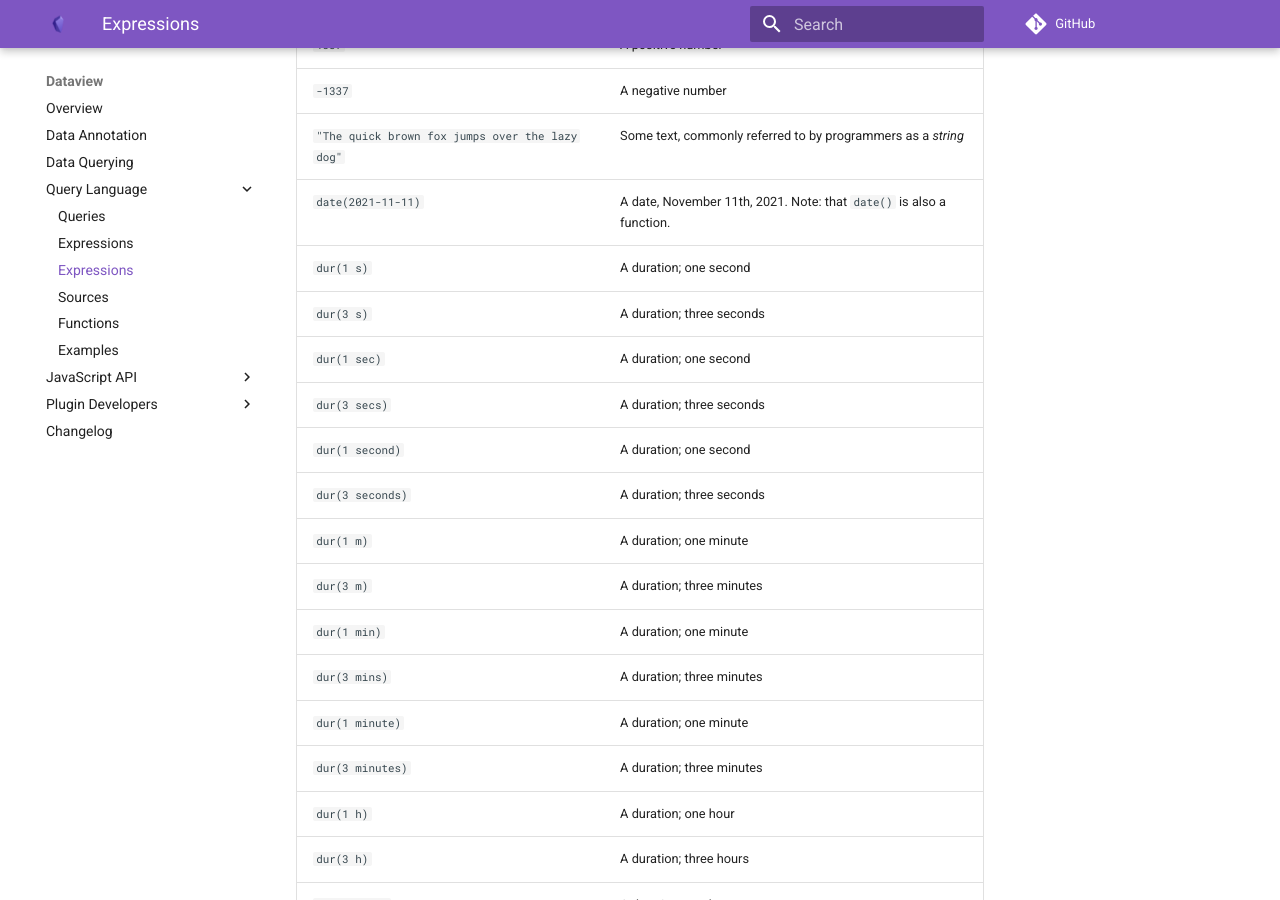
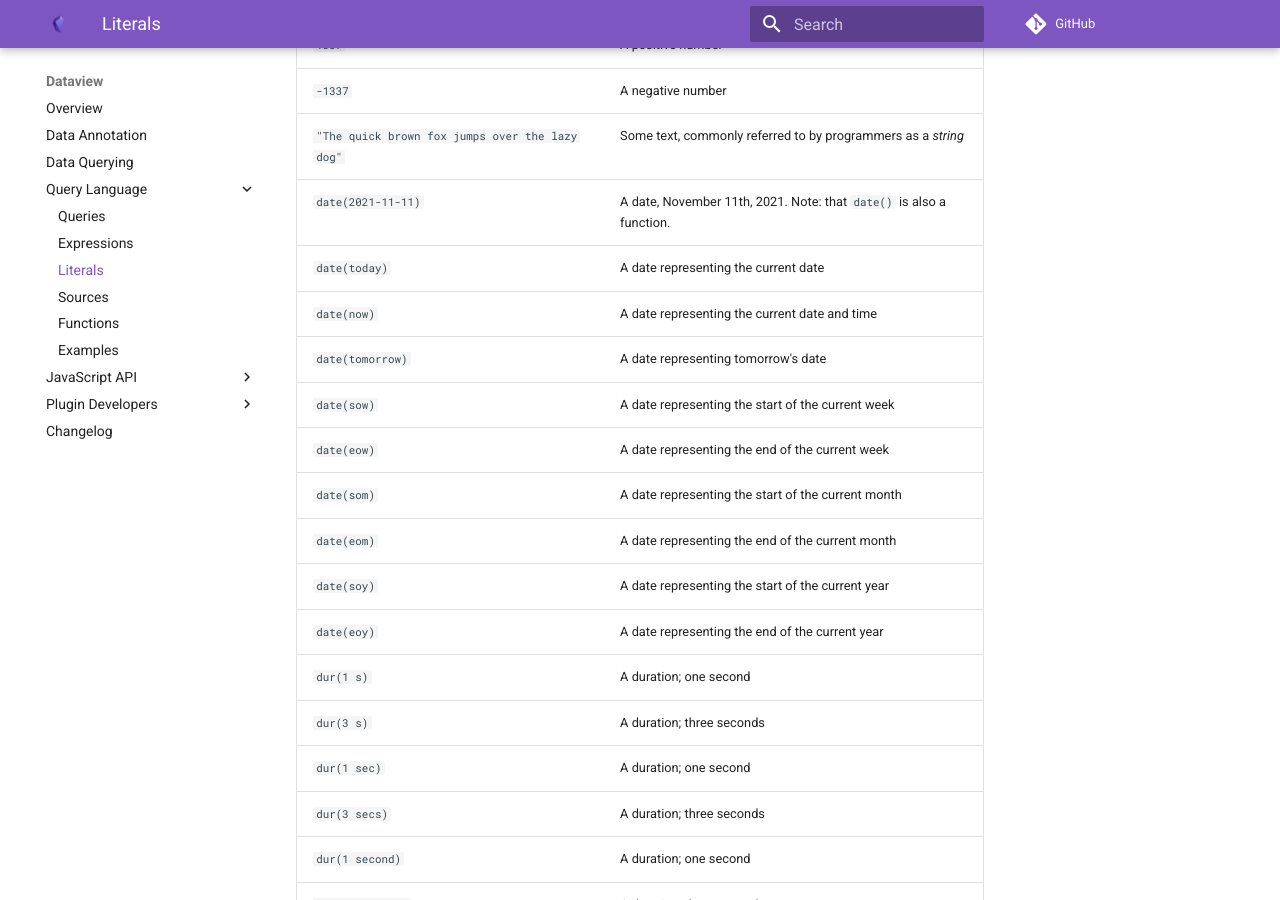
Before and after one commit to blacksmithgu/obsidian-dataview, an MkDocs documentation site: the page built from docs/docs/query/literals.md, in a window 1280 px wide and 900 px high, scrolled down 357 px. Built offline with MkDocs 1.6.1 and Material for MkDocs 9.7.7, drawn with Linux system fonts in a browser that asks for light colours; comment, search, counter and statistics services are not loaded.

Commit message:
Add supported date literals to lterals docs

```diff
--- a/docs/docs/query/literals.md
+++ b/docs/docs/query/literals.md
@@ -11,6 +11,15 @@ The following is an extensive, but non-exhaustive list of possible literals in D
 |`-1337`|A negative number|
 |`"The quick brown fox jumps over the lazy dog"`|Some text, commonly referred to by programmers as a *string*|
 |`date(2021-11-11)`|A date, November 11th, 2021. Note: that `date()` is also a function.|
+|`date(today)`|A date representing the current date|
+|`date(now)`|A date representing the current date and time|
+|`date(tomorrow)`|A date representing tomorrow's date|
+|`date(sow)`|A date representing the start of the current week|
+|`date(eow)`|A date representing the end of the current week|
+|`date(som)`|A date representing the start of the current month|
+|`date(eom)`|A date representing the end of the current month|
+|`date(soy)`|A date representing the start of the current year|
+|`date(eoy)`|A date representing the end of the current year|
 |`dur(1 s)`|A duration; one second|
 |`dur(3 s)`|A duration; three seconds|
 |`dur(1 sec)`|A duration; one second|
--- a/docs/mkdocs.yml
+++ b/docs/mkdocs.yml
@@ -22,7 +22,7 @@ nav:
   - Query Language:
     - Queries: 'query/queries.md'
     - Expressions: 'query/expressions.md'
-    - Expressions: 'query/literals.md'
+    - Literals: 'query/literals.md'
     - Sources: 'query/sources.md'
     - Functions: 'query/functions.md'
     - Examples: 'query/examples.md'
```
